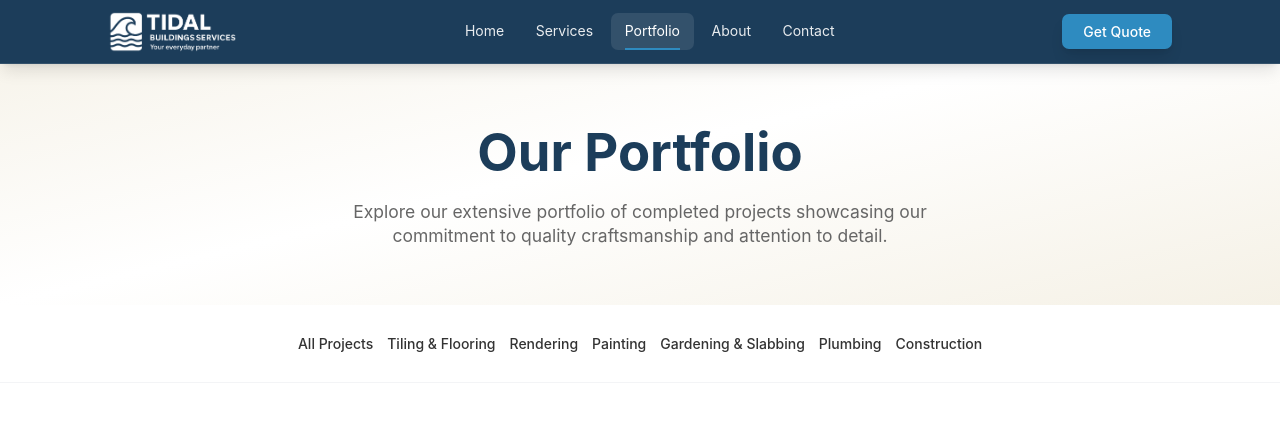
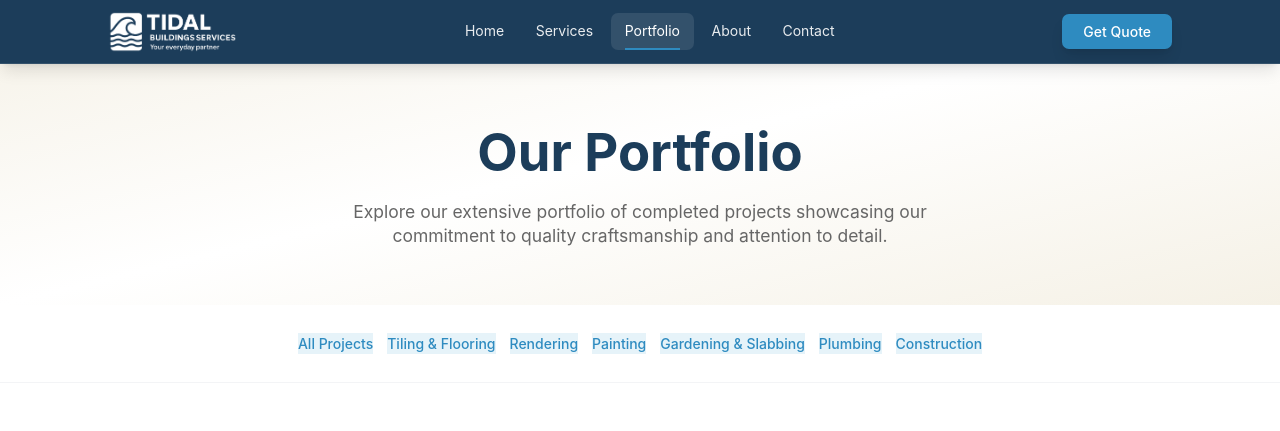
Before and after one commit to biziwebltd/tidal-building, a React app: page portfolio.html in a window 1280 px wide. Shown: the top 431 px of the page. Built offline with nearby package versions, Linux system fonts and the light colour scheme.

Commit message:
portfolio.html

```diff
--- a/portfolio.html
+++ b/portfolio.html
@@ -117,13 +117,13 @@
         <section class="py-8 bg-white border-b border-gray-100">
             <div class="max-w-7xl mx-auto px-4 sm:px-6 lg:px-8">
                 <div class="flex flex-wrap justify-center gap-4">
-                    <button class="filter-btn active" data-filter="all">All Projects</button>
-                    <button class="filter-btn" data-filter="tiling">Tiling & Flooring</button>
-                    <button class="filter-btn" data-filter="rendering">Rendering</button>
-                    <button class="filter-btn" data-filter="painting">Painting</button>
-                    <button class="filter-btn" data-filter="garden">Gardening & Slabbing</button>
-                    <button class="filter-btn" data-filter="plumbing">Plumbing</button>
-                    <button class="filter-btn" data-filter="construction">Construction</button>
+                    <button class="filter-btn bg-[#E6F3F9] text-[#2E8BC0] active" data-filter="all">All Projects</button>
+                    <button class="filter-btn bg-[#E6F3F9] text-[#2E8BC0]" data-filter="tiling">Tiling & Flooring</button>
+                    <button class="filter-btn bg-[#E6F3F9] text-[#2E8BC0]" data-filter="rendering">Rendering</button>
+                    <button class="filter-btn bg-[#E6F3F9] text-[#2E8BC0]" data-filter="painting">Painting</button>
+                    <button class="filter-btn bg-[#E6F3F9] text-[#2E8BC0]" data-filter="garden">Gardening & Slabbing</button>
+                    <button class="filter-btn bg-[#E6F3F9] text-[#2E8BC0]" data-filter="plumbing">Plumbing</button>
+                    <button class="filter-btn bg-[#E6F3F9] text-[#2E8BC0]" data-filter="construction">Construction</button>
                 </div>
             </div>
         </section>
```
